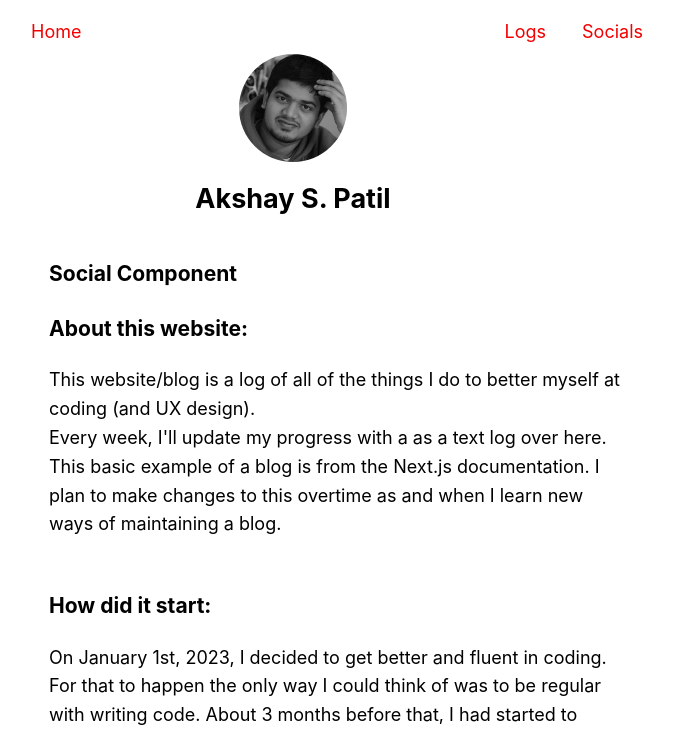
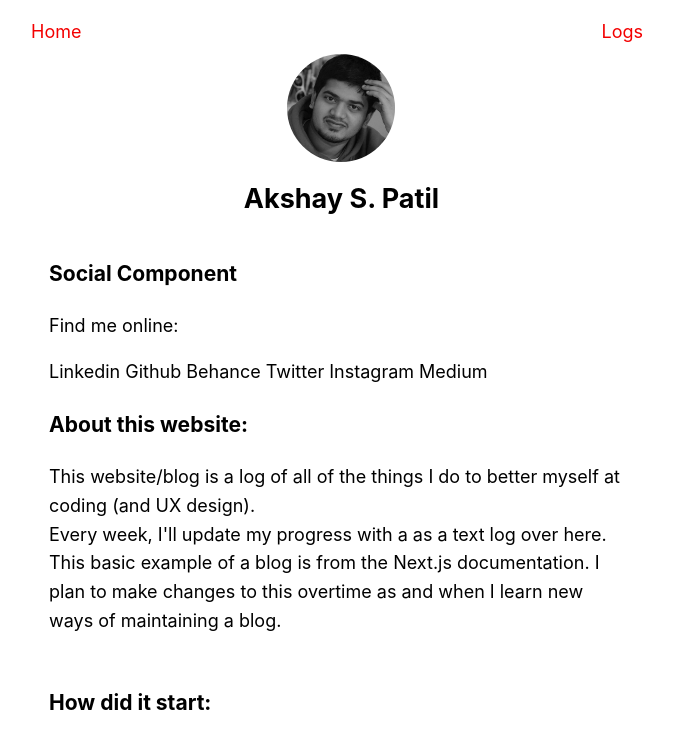
Before and after one commit to akshaypatil26/nextjs-blog, a Next.js app: page /socials in a window 1280 px wide. Shown: the top 734 px of the page, without its empty margins (303-976 px from the left). Built offline with nearby package versions, Linux system fonts and the light colour scheme.

Commit message:
checkin commit. removed social link from navbar.

```diff
--- a/components/navbar.js
+++ b/components/navbar.js
@@ -14,9 +14,9 @@ export default function Navbar() {
             <li>
               <a href="/logs">Logs</a>
             </li>
-            <li>
+            {/* <li>
               <a href="/socials">Socials</a>
-            </li>
+            </li> */}
             {/* <button className={styles.hidden}>
               <p>Hamburger menu</p>
             </button> */}
--- a/components/socialcomponent.js
+++ b/components/socialcomponent.js
@@ -2,6 +2,8 @@ export default function Socialcomponent() {
   return (
     <>
       <h3>Social Component</h3>
+      <p>Find me online:</p>
+      <p>Linkedin Github Behance Twitter Instagram Medium</p>
     </>
   );
 }
```
